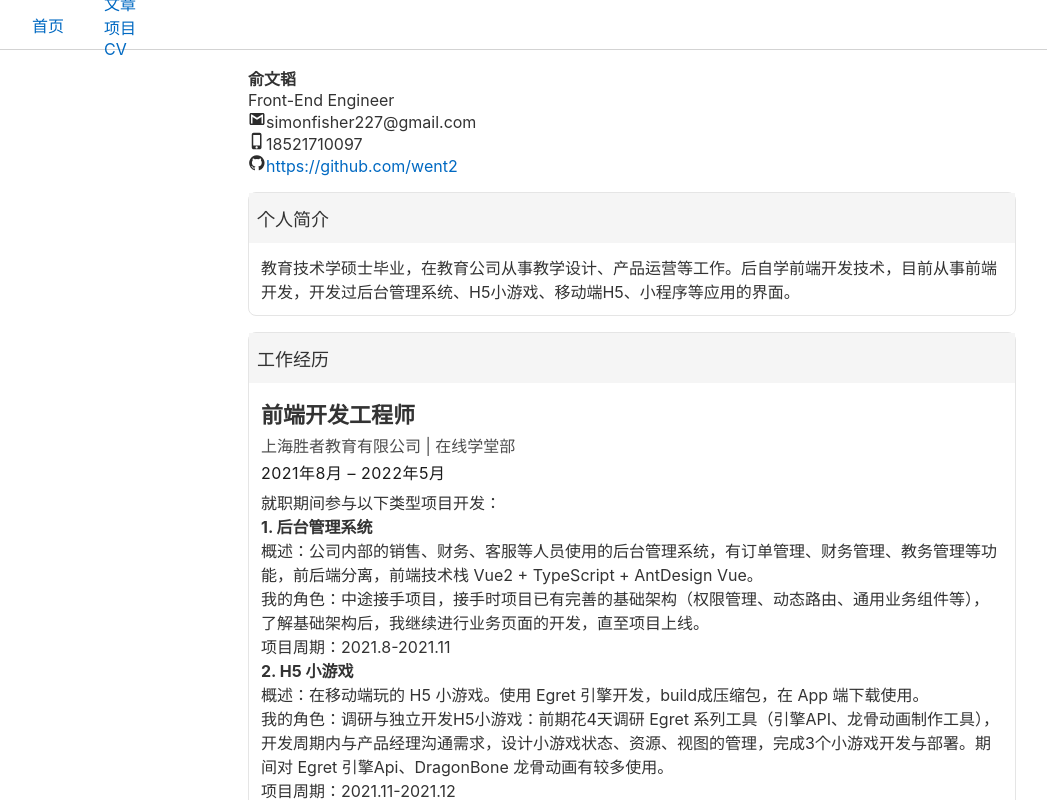
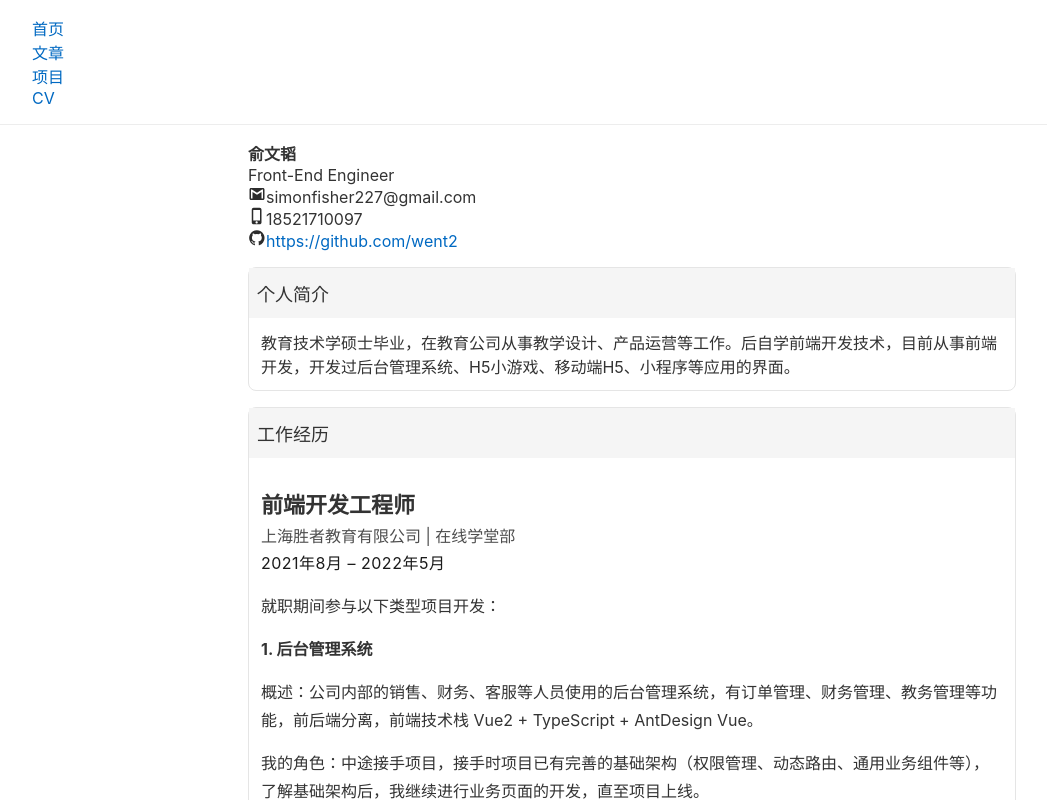
Before and after one commit to went2/simon.me, a Next.js app: page /cv in a window 1280 px wide. Shown: the top 800 px of the page, without its empty margins (8-1055 px from the left). Built offline with nearby package versions, Linux system fonts and the light colour scheme.

Commit message:
feat: change navbar style

```diff
--- a/src/components/Header/Header.module.scss
+++ b/src/components/Header/Header.module.scss
@@ -1,32 +1,33 @@
 .header {
-  background-color: var(--background-light);
-
-  color: var(--text-primary);
-  display: flex;
-  align-items: center;
-  height: 50px;
-  padding-left: 40px;
-  border-bottom: 1px solid lightgrey;
-
-  &-logo {}
+  // background-color: var(--background-light);
+  background-color: rgba(255, 255, 255, .9);
+  border-bottom: 1px solid rgba(163, 163, 163, .2);
+  position: sticky;
+  top:0;
 
   &-nav {
-    max-width: 310px;
+    max-width: 600px;
     width: 100%;
+    padding: 1.5rem 0;
+    margin: 0 auto;
 
+    ul {
       display: flex;
       align-items: center;
       justify-content: space-around;
       padding: 0;
       margin: 0;
-    margin-left: 50px;
 
       li {
-      margin-left: 0rem;
+        a {
+          color: rgba(115,115,115);
+          padding: 8px 40px;
+          border: 1px solid rgba(115,115,115, .5);
+          font-weight: 500;
+          border-radius: 5px;
+        }
+      }
 
-      a {
-        color: var(--text-primary);
     }
   }
 }
-}
--- a/src/components/Header/index.tsx
+++ b/src/components/Header/index.tsx
@@ -5,29 +5,24 @@ import Link from 'next/link';
 const Header: NextPage = () => {
 
   return (
-    <div className={styles.header}>
-      <Link href='/'>
-        首页
-      </Link>
-
-      <ul className={styles.headerNav}>
+    <header className={styles.header}>
+      <section className={styles.headerNav}>
+        <ul>
           <li>
-          <Link href='/articles'>
-            文章
-          </Link>
+            <Link href='/'>首页</Link>
           </li>
           <li>
-          <Link href='/projects'>
-            项目
-          </Link>
+            <Link href='/articles'>文章</Link>
           </li>
           <li>
-          <Link href='/cv'>
-            CV
-          </Link>
+            <Link href='/projects'>项目</Link>
+          </li>
+          <li>
+            <Link href='/cv'>CV</Link>
           </li>
         </ul>
-    </div>
+      </section>
+    </header>
   );
 };
 
--- a/src/styles/global.scss
+++ b/src/styles/global.scss
@@ -12,6 +12,20 @@ body {
     Ubuntu, Cantarell, Fira Sans, Droid Sans, Helvetica Neue, sans-serif;
 }
 
+h2 {
+  font-size: 1.333em;
+  font-style: normal;
+  font-variant: normal;
+  line-height: 1.5em;
+  display: block;
+  margin-top: 1.333em;
+  margin-bottom: 1em;
+  text-align: left;
+  border-bottom: 1px solid #ddd;
+  padding-bottom: .5em;
+  font-weight: 700;
+}
+
 a {
   color: var(--text-link);
   text-decoration: none;
@@ -22,9 +36,24 @@ li {
   list-style-type: none;
 }
 
-h1,
 p {
+  line-height: 1.75;
+  margin: 15px 0 0 0;
+}
+
+pre {
+  border: 1px dashed #ddd;
+  border-radius: 4px;
+  background: #eee;
+  padding: 1em;
+}
+
+li code, p code {
+  background-color: rgba(27, 31, 35, .05);
+  border-radius: 4px;
   margin: 0;
+  padding: .2em .2em;
+  border: 1px solid #ddd;
 }
 
 :root {
```
Lines whose indentation alone changed are shown as unchanged.
